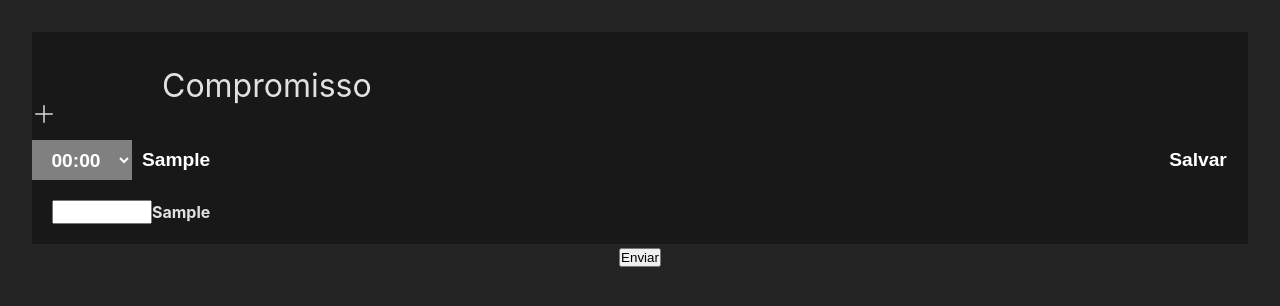
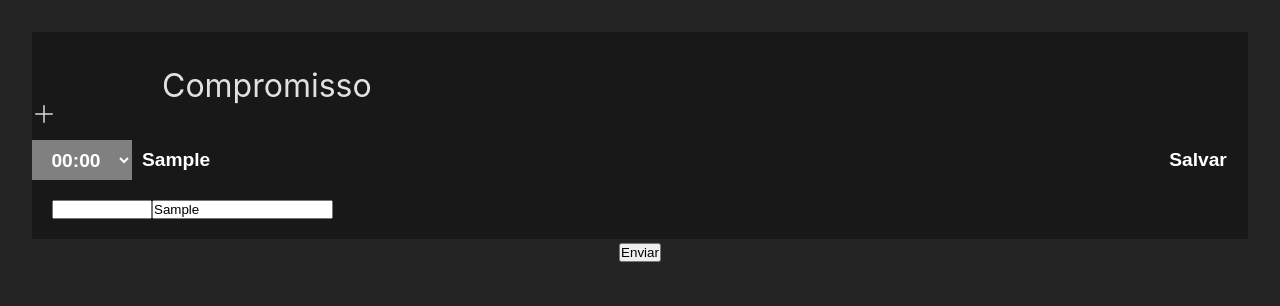
Before and after one commit to lucasnunesss/daily_site, a React (Vite) app in the folder frontend/: page / in a window 1280 px wide. Both pictures are taken after typing "Sample" into the empty fields and a click on the button "Salvar". Shown: the top 306 px of the page. Built offline with nearby package versions, Linux system fonts and the light colour scheme; no server answers.

Commit message:
fixed problems with simplification

```diff
--- a/frontend/src/AddTask.jsx
+++ b/frontend/src/AddTask.jsx
@@ -116,42 +116,60 @@ function AddTask() {
 
 function Tasks(){
   const {tasks,editTask} = useTask()
-  const [addInput, setInput] = useState(false)
-  const [addTime, setTime] = useState(false)
+
+  const [editIndex, setEditIndex] = useState(null);
   const [tarefas, setTarefas] = useState({tarefa: "", hora: ""})
   const refTeste = useRef()
-  function refFuncText(e){
+  function refFuncText(e, index){
     refTeste.current = e.id
-    setInput(true)
+
+    setEditIndex(index)
+
     console.log(refTeste.current)
   }
 
+  function handleSave(index) {
+    console.log(refTeste)
+    editTask(refTeste.current, index)
+    setEditIndex(null);
+  }
   return (
     <>
 
-    <TasksDiv>
-
+<TasksDiv>
       {tasks.tasks.map((data, index) => (
         <TaskFlow key={index}>
+          {editIndex === index ? (
+            <>
+              <Horarios
+                onChange={(e) => setTarefas({ ...tarefas, tarefa: e.target.value })}
+                selectTime={(e) => setTarefas({ ...tarefas, hora: e.target.value })}
+              />
+              <button onClick={(e) => handleSave(tarefas)}>Send</button>
+            </>
+          ) : (
+            <>
+              <input
+                className="span-time"
+                readOnly
+                value={data.hora}
+                onClick={() => refFuncText(data, index)}
+              />
+              <input
+                className="span-task"
+                readOnly
+                value={data.task}
+                onClick={() => refFuncText(data, index)}
 
-             <input className='span-time' readOnly="true"  onClick={e => refFuncText(data)}value={data.hora} />
-              <span className='span-task' onClick={e => refFuncText(data)}>{data.task}</span>
+
+              />
+            </>
+          )}
         </TaskFlow>
       ))}
-
-{addInput ? (
-            <>
-
-            <Horarios onChange={e => setTarefas({...tarefas, tarefa: e.target.value})} selectTime={e => setTarefas({...tarefas, hora: e.target.value})} />
-            <button onClick={e => {
-              setInput(false)
-              editTask(refTeste.current, tarefas)
-            }}>Send</button>
-            </>
-          ) : null}
+    </TasksDiv>
 
 
-    </TasksDiv>
     </>
   )
 }
```
